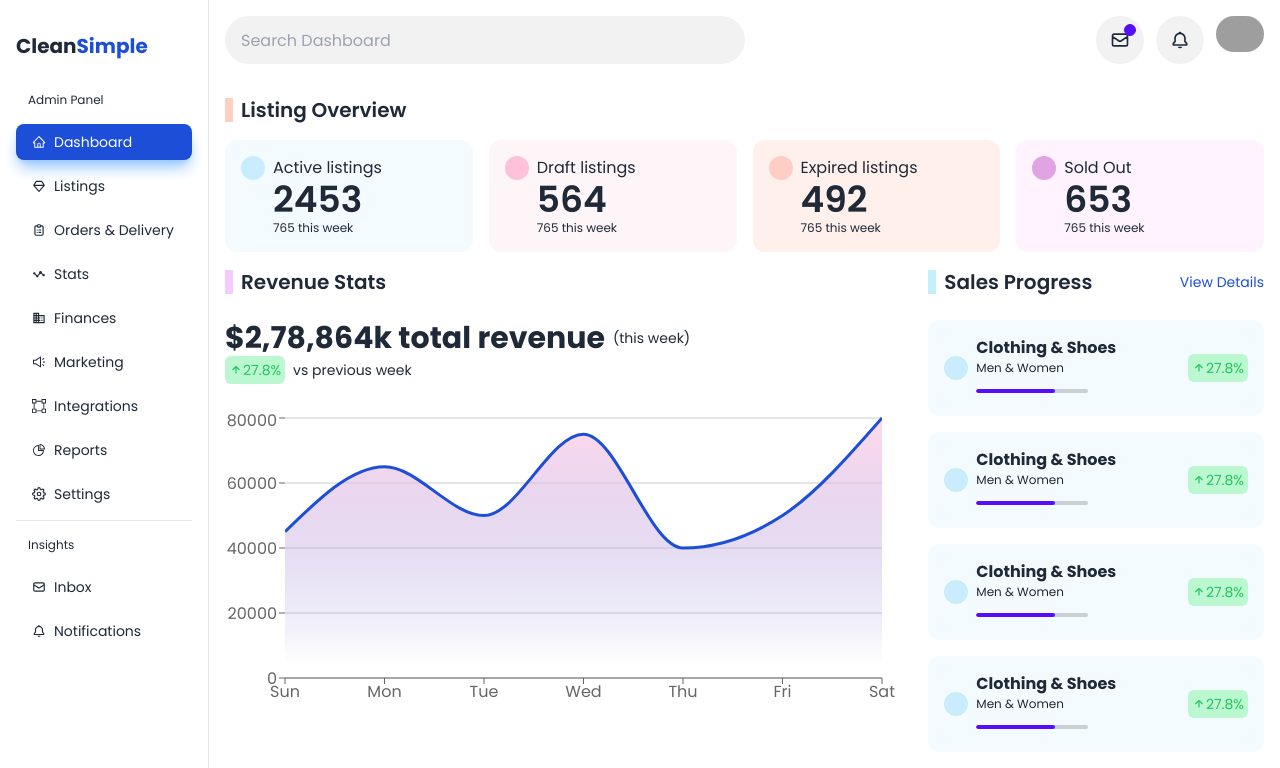
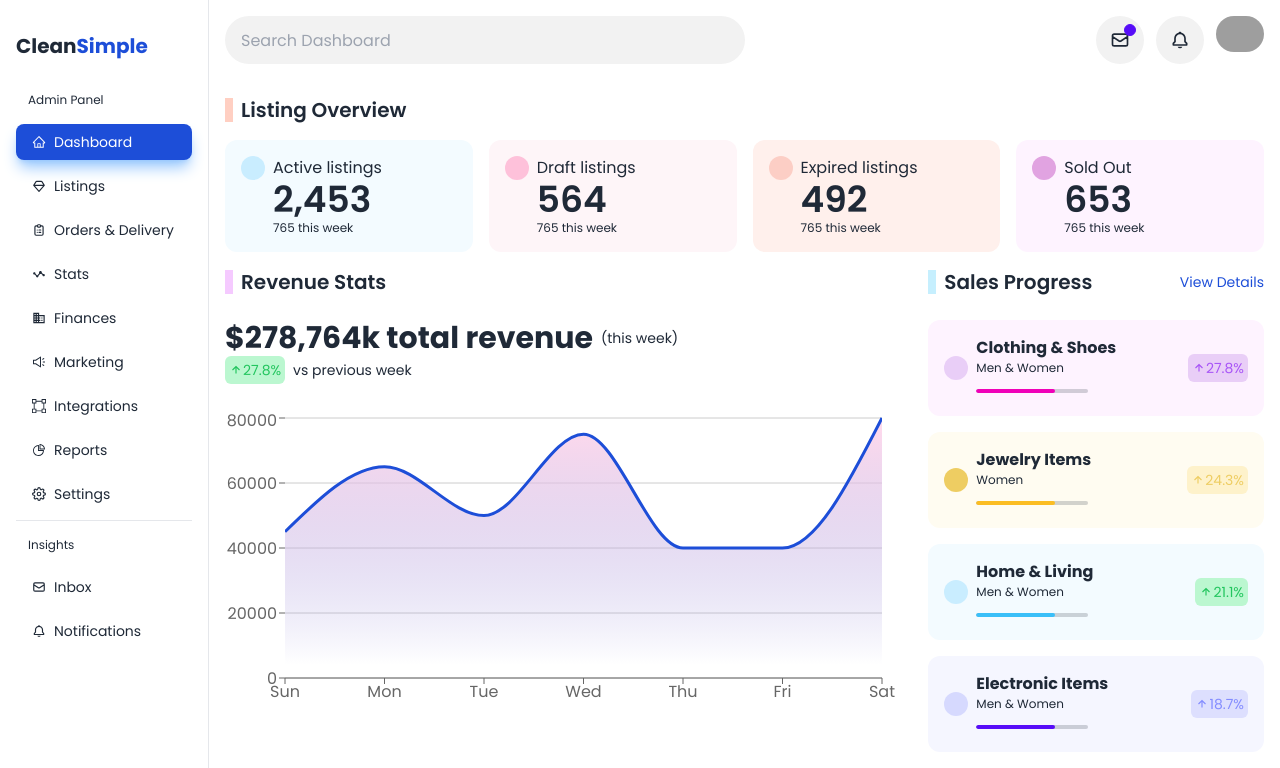
Before and after one commit to onlyyasad/simple-dashboard, a React (Vite) app: page / in a window 1280 px wide. Shown: the top 768 px of the page. Built offline with nearby package versions, Linux system fonts and the light colour scheme; grey boxes are pictures that could not be loaded.

Commit message:
ui improved for sales progress section

```diff
--- a/package.json
+++ b/package.json
@@ -13,6 +13,7 @@
     "localforage": "^1.10.0",
     "match-sorter": "^6.3.1",
     "react": "^18.2.0",
+    "react-countup": "^6.4.2",
     "react-dom": "^18.2.0",
     "react-icons": "^4.9.0",
     "react-router-dom": "^6.11.2",
--- a/src/Pages/Home.jsx
+++ b/src/Pages/Home.jsx
@@ -1,3 +1,5 @@
+
+import CountUp from 'react-countup';
 import { BiUpArrowAlt } from "react-icons/bi";
 import { AreaChart, Area, XAxis, YAxis, CartesianGrid, Tooltip, ResponsiveContainer } from 'recharts';
 
@@ -8,7 +10,7 @@ const Home = () => {
         { name: 'Tue', revenue: 50000 },
         { name: 'Wed', revenue: 75000 },
         { name: 'Thu', revenue: 40000 },
-        { name: 'Fri', revenue: 50000 },
+        { name: 'Fri', revenue: 40000 },
         { name: 'Sat', revenue: 80000 },
     ];
     return (
@@ -25,7 +27,7 @@ const Home = () => {
                     <div className="h-6 w-6 bg-[#C9EDFF] rounded-full"></div>
                     <div className="">
                         <p>Active listings</p>
-                        <h2 className="text-4xl font-semibold">2453</h2>
+                        <h2 className="text-4xl font-semibold"><CountUp end={2453} /></h2>
                         <p className="text-xs">765 this week</p>
                     </div>
                 </div>
@@ -33,7 +35,7 @@ const Home = () => {
                     <div className="h-6 w-6 bg-[#FEC1DA] rounded-full"></div>
                     <div className="">
                         <p>Draft listings</p>
-                        <h2 className="text-4xl font-semibold">564</h2>
+                        <h2 className="text-4xl font-semibold"><CountUp end={564} /></h2>
                         <p className="text-xs">765 this week</p>
                     </div>
                 </div>
@@ -41,7 +43,7 @@ const Home = () => {
                     <div className="h-6 w-6 bg-[#FCCEC5] rounded-full"></div>
                     <div className="">
                         <p>Expired listings</p>
-                        <h2 className="text-4xl font-semibold">492</h2>
+                        <h2 className="text-4xl font-semibold"><CountUp end={492} /></h2>
                         <p className="text-xs">765 this week</p>
                     </div>
                 </div>
@@ -49,7 +51,7 @@ const Home = () => {
                     <div className="h-6 w-6 bg-[#E1A3E1] rounded-full"></div>
                     <div className="">
                         <p>Sold Out</p>
-                        <h2 className="text-4xl font-semibold">653</h2>
+                        <h2 className="text-4xl font-semibold"><CountUp end={653} /></h2>
                         <p className="text-xs">765 this week</p>
                     </div>
                 </div>
@@ -62,7 +64,7 @@ const Home = () => {
                     </div>
                     <div>
                         <div className="flex items-center gap-2">
-                            <p className="text-3xl font-bold">$2,78,864k total revenue</p>
+                            <p className="text-3xl font-bold">$<CountUp end={278764} />k total revenue</p>
                             <p className="text-sm">(this week)</p>
                         </div>
                         <div className="flex items-center gap-2">
@@ -106,41 +108,41 @@ const Home = () => {
                         <button className="text-end text-sm text-blue-700">View Details</button>
                     </div>
                     <div className="space-y-4">
-                        <div className="flex gap-2 p-4 bg-[#F3FBFF] items-center rounded-xl">
-                            <div className="h-6 w-6 bg-[#C9EDFF] rounded-full"></div>
+                        <div className="flex gap-2 p-4 bg-[#FEF3FF] items-center rounded-xl">
+                            <div className="h-6 w-6 bg-[#E9CEF7] rounded-full"></div>
                             <div className="flex-grow">
                                 <p className="font-bold">Clothing & Shoes</p>
                                 <p className="text-xs">Men & Women</p>
-                                <progress className="progress progress-primary w-28 h-1" value="70" max="100"></progress>
+                                <progress className="progress progress-secondary w-28 h-1" value="70" max="100"></progress>
                             </div>
-                            <div><p className="text-sm flex items-center bg-green-200 text-green-500 p-1 rounded-md"><BiUpArrowAlt /> 27.8%</p></div>
+                            <div><p className="text-sm flex items-center bg-[#E9CEF7] text-purple-500 p-1 rounded-md"><BiUpArrowAlt /> 27.8%</p></div>
+                        </div>
+                        <div className="flex gap-2 p-4 bg-[#FFFCF1] items-center rounded-xl">
+                            <div className="h-6 w-6 bg-[#EECD62] rounded-full"></div>
+                            <div className="flex-grow">
+                                <p className="font-bold">Jewelry Items</p>
+                                <p className="text-xs">Women</p>
+                                <progress className="progress progress-warning w-28 h-1" value="70" max="100"></progress>
+                            </div>
+                            <div><p className="text-sm flex items-center bg-[#FEF2CB] text-[#EECD62] p-1 rounded-md"><BiUpArrowAlt /> 24.3%</p></div>
                         </div>
                         <div className="flex gap-2 p-4 bg-[#F3FBFF] items-center rounded-xl">
                             <div className="h-6 w-6 bg-[#C9EDFF] rounded-full"></div>
                             <div className="flex-grow">
-                                <p className="font-bold">Clothing & Shoes</p>
+                                <p className="font-bold">Home & Living</p>
+                                <p className="text-xs">Men & Women</p>
+                                <progress className="progress progress-info w-28 h-1" value="70" max="100"></progress>
+                            </div>
+                            <div><p className="text-sm flex items-center bg-green-200 text-green-500 p-1 rounded-md"><BiUpArrowAlt /> 21.1%</p></div>
+                        </div>
+                        <div className="flex gap-2 p-4 bg-[#F5F6FF] items-center rounded-xl">
+                            <div className="h-6 w-6 bg-[#D6D9FE] rounded-full"></div>
+                            <div className="flex-grow">
+                                <p className="font-bold">Electronic Items</p>
                                 <p className="text-xs">Men & Women</p>
                                 <progress className="progress progress-primary w-28 h-1" value="70" max="100"></progress>
                             </div>
-                            <div><p className="text-sm flex items-center bg-green-200 text-green-500 p-1 rounded-md"><BiUpArrowAlt /> 27.8%</p></div>
-                        </div>
-                        <div className="flex gap-2 p-4 bg-[#F3FBFF] items-center rounded-xl">
-                            <div className="h-6 w-6 bg-[#C9EDFF] rounded-full"></div>
-                            <div className="flex-grow">
-                                <p className="font-bold">Clothing & Shoes</p>
-                                <p className="text-xs">Men & Women</p>
-                                <progress className="progress progress-primary w-28 h-1" value="70" max="100"></progress>
-                            </div>
-                            <div><p className="text-sm flex items-center bg-green-200 text-green-500 p-1 rounded-md"><BiUpArrowAlt /> 27.8%</p></div>
-                        </div>
-                        <div className="flex gap-2 p-4 bg-[#F3FBFF] items-center rounded-xl">
-                            <div className="h-6 w-6 bg-[#C9EDFF] rounded-full"></div>
-                            <div className="flex-grow">
-                                <p className="font-bold">Clothing & Shoes</p>
-                                <p className="text-xs">Men & Women</p>
-                                <progress className="progress progress-primary w-28 h-1" value="70" max="100"></progress>
-                            </div>
-                            <div><p className="text-sm flex items-center bg-green-200 text-green-500 p-1 rounded-md"><BiUpArrowAlt /> 27.8%</p></div>
+                            <div><p className="text-sm flex items-center bg-[#DDDFFE] text-[#838CFF] p-1 rounded-md"><BiUpArrowAlt /> 18.7%</p></div>
                         </div>
                     </div>
                 </div>
```
Also changed, not shown: 1 other file (tests, documents, lock files or other folders).
